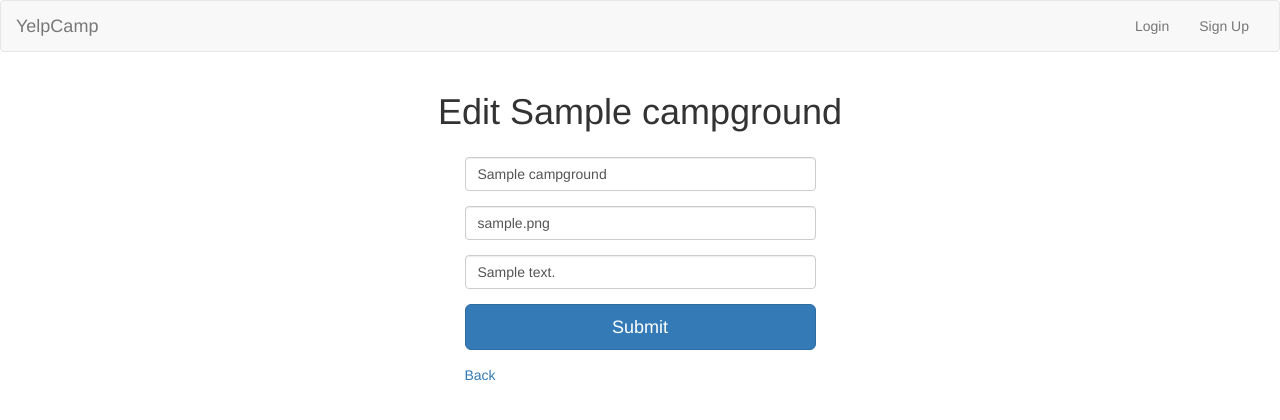
After one commit to fzachariah/YelpCamp, a Node server app: page /campgrounds/600000000000000000000001/edit in a window 1280 px wide. The commit adds this page. Shown: the top 420 px of the page. Run offline with Node 20, Linux system fonts and the light colour scheme; tables that the repository leaves empty hold one stand-in row (values such as "Sample post"); some libraries are stand-ins or nearby versions.

Commit message:
Edit & Delete

```diff
--- a/app.js
+++ b/app.js
@@ -15,6 +15,9 @@ app.set("view engine","ejs");
 var passport=require("passport");
 var LocalStrategy=require("passport-local");
 var User=require("./models/user");
+
+var methodOverride=require("method-override");
+app.use(methodOverride("_method"));
 
 
 
--- a/package.json
+++ b/package.json
@@ -13,6 +13,7 @@
     "ejs": "^2.5.6",
     "express": "^4.15.3",
     "express-session": "^1.15.3",
+    "method-override": "^2.3.9",
     "mongoose": "^4.11.0",
     "passport": "^0.3.2",
     "passport-local": "^1.0.0",
--- a/public/stylesheets/main.css
+++ b/public/stylesheets/main.css
@@ -12,3 +12,7 @@
 {
     padding: 9px;
 }
+
+#delete-form{
+    display: inline;
+}
--- a/routes/campground.js
+++ b/routes/campground.js
@@ -72,6 +72,62 @@ router.get("/:id",function(req, res) {
 
 });
 
+//Edit & Update
+
+router.get("/:id/edit",function(req, res) {
+
+    Campground.findById(req.params.id,function(err,foundCampground){
+
+        if(err)
+        {
+            res.redirect("/campgrounds");
+        }
+        else{
+            res.render("campgrounds/edit",{campground:foundCampground});
+        }
+
+    });
+
+
+});
+
+
+router.put("/:id",function(req,res){
+
+    Campground.findByIdAndUpdate(req.params.id,req.body.campground,function(err,updatedCampground){
+
+        if(err)
+        {
+            res.redirect("/campgrounds");
+        }
+        else
+        {
+            res.redirect("/campgrounds/"+req.params.id);
+        }
+
+    });
+
+});
+
+
+//delete
+
+router.delete("/:id",function(req,res){
+
+    Campground.findByIdAndRemove(req.params.id,function(err){
+
+        if(err)
+        {
+            res.redirect("/campgrounds");
+        }
+        else{
+            res.redirect("/campgrounds");
+
+
+        }
+    });
+});
+
 
 function isLoggedIn(req,res,next){
 
--- /dev/null
+++ b/views/campgrounds/edit.ejs
@@ -0,0 +1,43 @@
+<% include ../partials/header %>
+
+<div class="container">
+<div class="row">
+
+    <h1 style="text-align:center;">
+    Edit <%=campground.name %>
+</h1>
+    <div style="width:30%;margin:25px auto;">
+
+
+<form action="/campgrounds/<%= campground._id %>/?_method=PUT" method="post">
+    <div class="form-group">
+    <input class="form-control" type="text" value="<%=campground.name
+    %>" name="campground[name]">
+    </div>
+    <div class="form-group">
+    <input class="form-control" type="text" value="<%=campground.image
+    %>" name="campground[image]">
+    </div>
+
+    <div class="form-group">
+    <input class="form-control" type="text" value="<%=campground.description
+    %>" name="campground[description]">
+    </div>
+
+    <div class="form-group">
+    <button class="btn btn-lg btn-primary btn-block">Submit</button>
+    </div>
+
+</form>
+
+
+<a href="\campgrounds">Back</a>
+
+</div>
+
+</div>
+
+
+</div>
+
+<% include ../partials/footer %>
--- a/views/campgrounds/show.ejs
+++ b/views/campgrounds/show.ejs
@@ -24,7 +24,11 @@
                     <p><%=campground.description %></p>
                     <p>
                         <em>Submitted by: <%=campground.author.username %></em>
-                        </p>
+                    </p>
+                    <a href="/campgrounds/<%= campground._id %>/edit" class="btn btn-warning">Edit</a>
+                    <form id="delete-form" action="/campgrounds/<%= campground._id %>?_method=DELETE" method="post">
+                        <button class="btn btn-danger">Delete</button>
+                    </form>
 
                 </div>
             </div>
```
